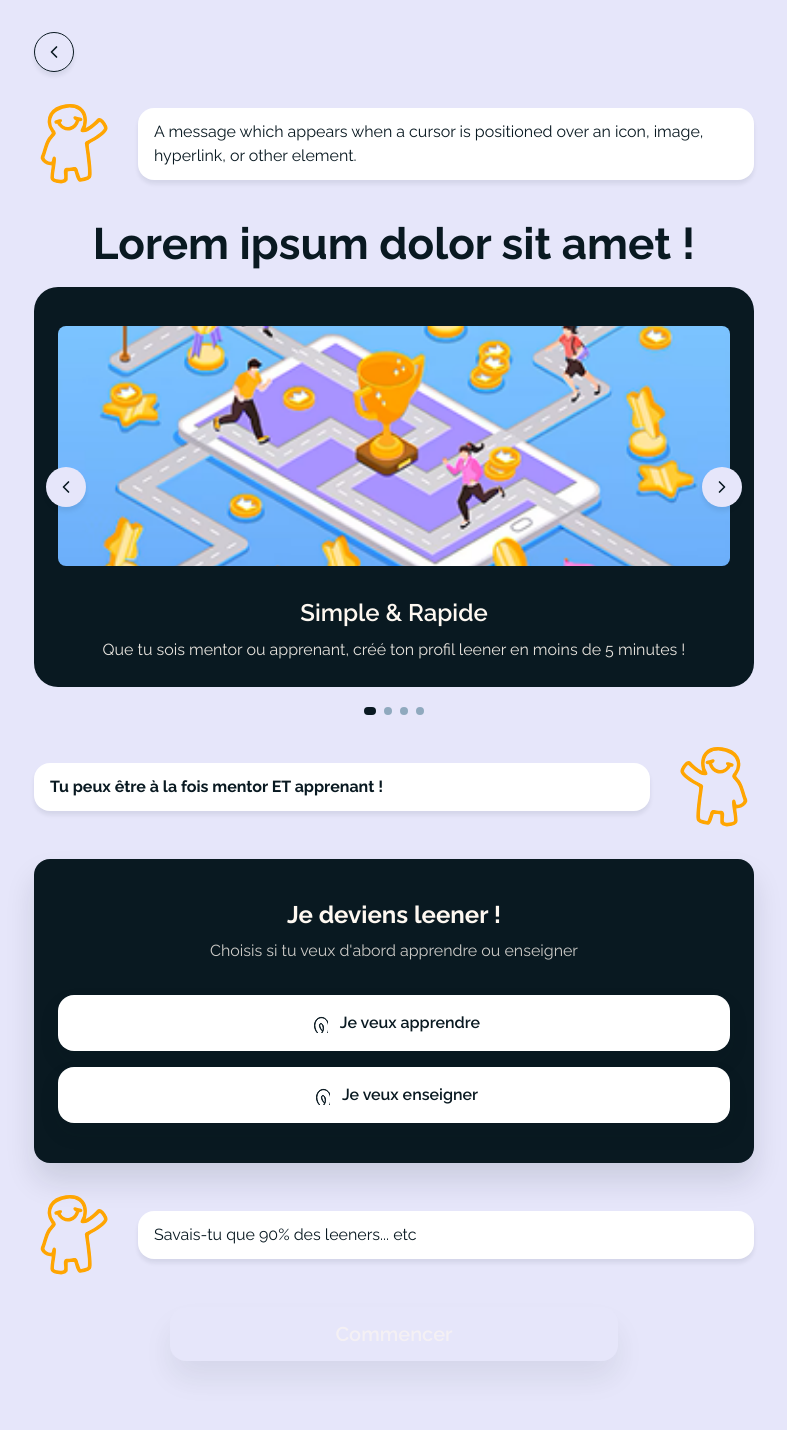
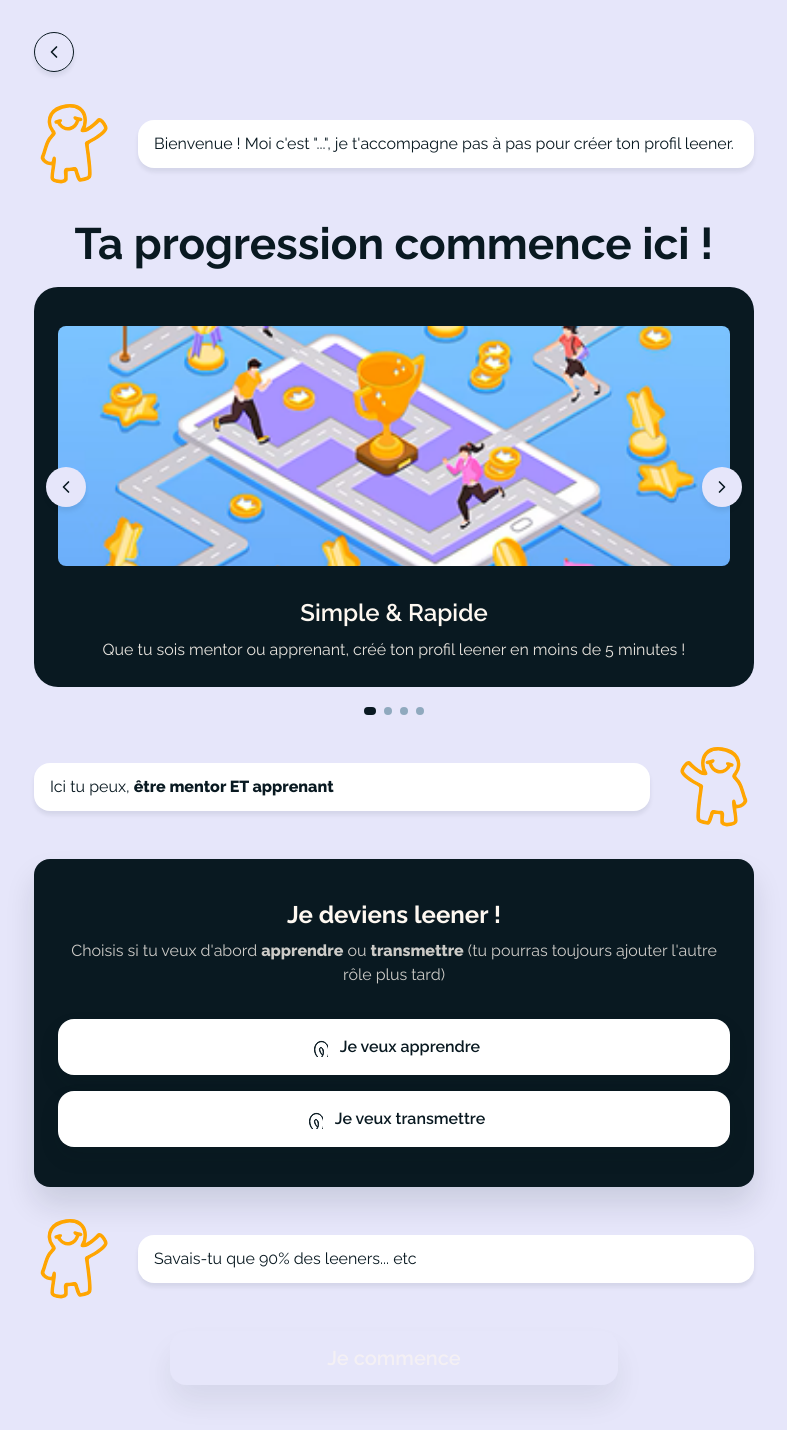
Before and after one commit to leenup/leenup-frontend, a Vue app: page /discover in a window 1280 px wide. Shown: the top 1430 px of the page, without its empty margins (246-1033 px from the left). Built offline with nearby package versions, Linux system fonts and the light colour scheme.

Commit message:
Change Wording Home + ChoiceView

```diff
--- a/src/components/brand/AppBrand.vue
+++ b/src/components/brand/AppBrand.vue
@@ -8,7 +8,7 @@
       <img
         src="@/assets/brand/logo/LogoSlogan.svg"
         alt="Leenup"
-        class="h-14 md:h-20"
+        class="h-20 md:h-32"
       />
     </a>
   </div>
--- a/src/views/HomeView.vue
+++ b/src/views/HomeView.vue
@@ -2,24 +2,27 @@
   <main class="flex min-h-screen flex-col items-center bg-surface-bg px-6 py-12 text-center text-primary-600">
     <AppBrand class="mb-12" />
 
-    <div class="relative mb-8 flex h-64 w-64 items-center justify-center rounded-full bg-secondary-400 shadow-e-100">
-      <img src="@/assets/brand/icons/homeApp.svg" alt="Illustration Leenup" class="h-56 w-56" />
+    <div class="relative mb-8 flex h-80 w-80 items-center justify-center rounded-full bg-secondary-400 shadow-e-100">
+      <img src="@/assets/brand/icons/homeApp.svg" alt="Illustration Leenup" class="h-60 w-60" />
     </div>
 
-    <h2 class="font-sans h2 font-bold leading-snug text-primary-600">
-      Lorem ipsum dolor sit amet,<br />
-      lorem ipsum dolor sit amet.
+    <h2 class="font-sans h2 font-bold leading-tight text-primary-600">
+      Apprends, mentore<br />
+      Progresse.
     </h2>
+    <blockquote class="relative mt-10 w-full max-w-md font-sans text-lg leading-snug text-primary-600 italic pl-6 border-l-4 border-cta-500">
+    Rejoins les Leeners et échange des compétences entre pairs, simplement.
+  </blockquote>
 
-    <div class="mt-10 flex w-full max-w-xs flex-col gap-4">
+    <div class="mt-10 flex w-full max-w-sm flex-col gap-4">
       <button
-        class="font-sans button rounded-400 bg-cta-500 px-6 py-3 text-surface-button shadow-e-200 transition hover:bg-cta-600"
+        class="font-sans button rounded-400 bg-cta-500 px-8 py-4 text-lg text-surface-button shadow-e-200 transition hover:bg-cta-600 w-full"
         @click="discover"
       >
-        Découvrir
+        Je découvre Leenup
       </button>
       <button
-        class="rounded-400 bg-secondary-500 px-6 py-3 text-primary-600 shadow-e-100 transition hover:bg-secondary-600"
+        class="rounded-400 bg-secondary-500 px-8 py-4 text-lg text-primary-600 shadow-e-100 transition hover:bg-secondary-600 w-full"
         @click="login"
       >
         J’ai déjà un compte
--- a/src/views/OnboardingView.vue
+++ b/src/views/OnboardingView.vue
@@ -8,12 +8,12 @@
       <section class="grid items-center gap-6 md:grid-cols-[auto,1fr]">
         <IconCoucou class="h-20 w-20 text-support-orange" />
         <div class="rounded-400 bg-surface-panel px-4 py-3 text-left text-primary-600 shadow-e-100">
-          A message which appears when a cursor is positioned over an icon, image, hyperlink, or other element.
+          Bienvenue ! Moi c'est "...", je t'accompagne pas à pas pour créer ton profil leener.
         </div>
       </section>
 
       <section class="flex flex-col items-center gap-4">
-        <h1 class="text-center font-sans h1 font-bold leading-tight">Lorem ipsum dolor sit amet !</h1>
+        <h1 class="text-center font-sans h1 font-bold leading-tight">Ta progression commence ici !</h1>
         <div class="w-full max-w-3xl">
           <OnboardingCarousel :slides="slides" />
         </div>
@@ -21,14 +21,18 @@
 
       <section class="grid gap-6 md:grid-cols-[1fr,auto] md:items-center">
         <div class="font-sans font-bold rounded-400 bg-surface-panel px-4 py-3 shadow-e-100">
-          Tu peux être à la fois mentor ET apprenant !
+          <p>
+            Ici tu peux, <span class="font-sans font-extrabold">être mentor ET apprenant</span>
+          </p>
         </div>
         <IconCoucou class="h-20 w-20 text-support-orange -scale-x-100" />
       </section>
 
       <section class="rounded-400 bg-primary-600 px-6 py-10 text-center text-surface-button shadow-e-300">
         <h3 class="text-2xl font-bold">Je deviens leener !</h3>
-        <p class="mt-2 text-base text-surface-button/80">Choisis si tu veux d'abord apprendre ou enseigner</p>
+        <p class="mt-2 text-base text-surface-button/80">
+          Choisis si tu veux d'abord <span class="font-sans font-extrabold">apprendre</span> ou <span class="font-sans font-extrabold">transmettre</span> (tu pourras toujours ajouter l'autre rôle plus tard)
+        </p>
         <div class="mt-8 flex flex-col gap-4">
           <button
             class="flex items-center justify-center gap-3 rounded-400 px-6 py-4 text-base font-semibold transition"
@@ -50,7 +54,7 @@
             @click="selectRole('mentor')"
           >
             <IconUser class="h-5 w-5" />
-            Je veux enseigner
+            Je veux transmettre
           </button>
         </div>
       </section>
@@ -69,7 +73,7 @@
           :disabled="!selectedRole"
           @click="startFlow"
         >
-          Commencer
+          Je commence
         </button>
       </section>
     </div>
```
